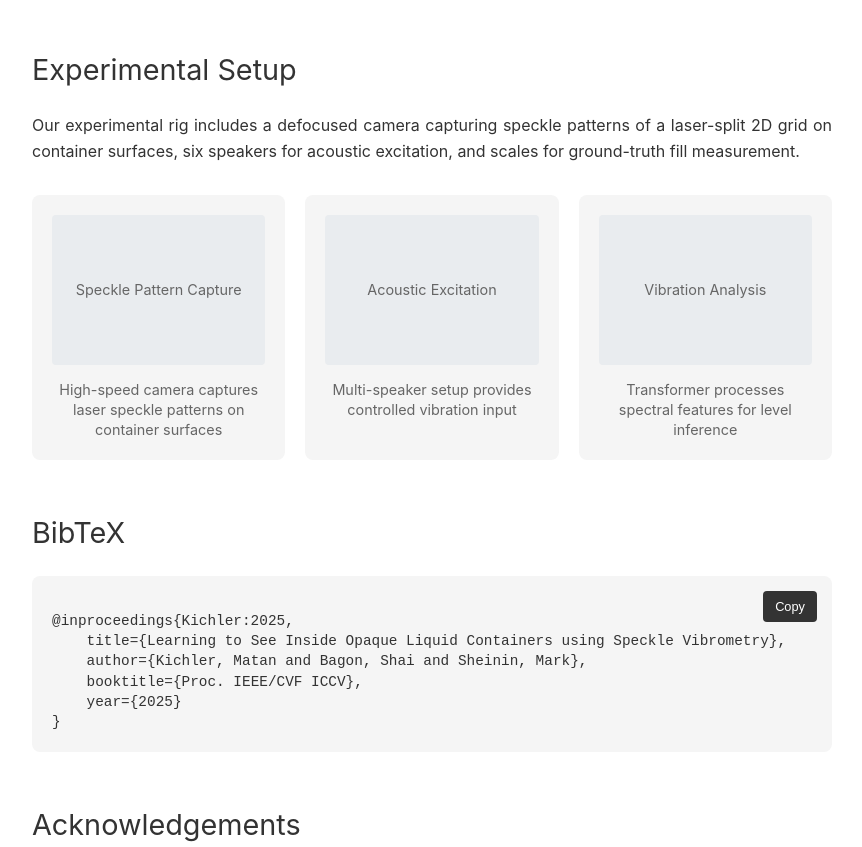
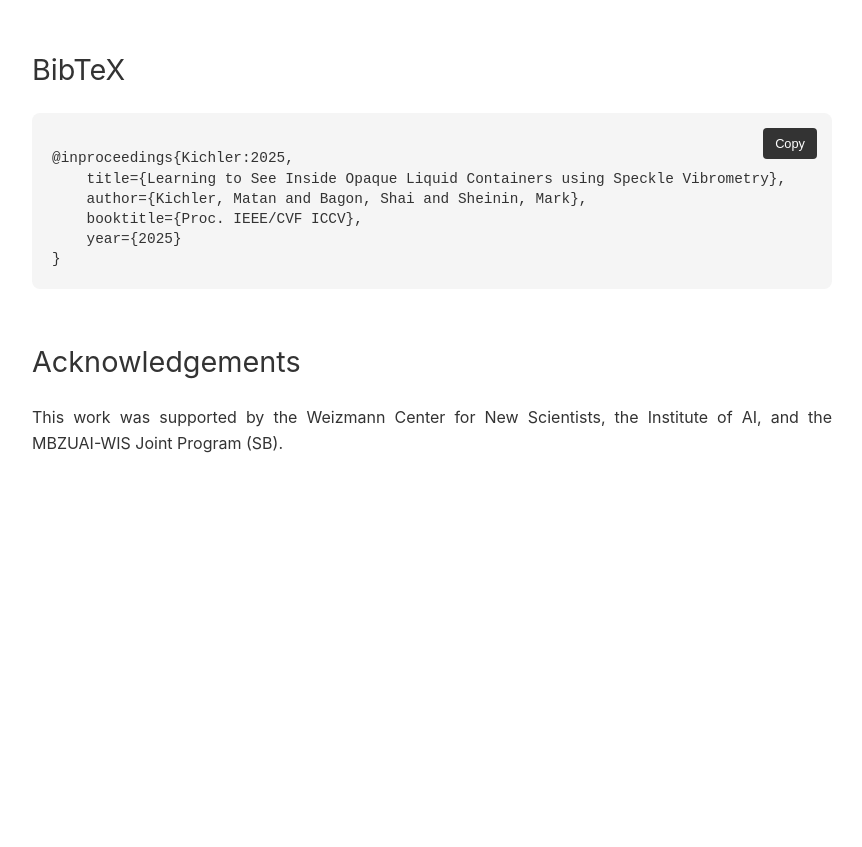
Before and after one commit to matankic/matankic.github.io, a plain HTML site: page see_inside_containers/index.html in a window 1280 px wide. Shown: the part 1673-2520 px from the top of the page, without its empty margins (208-1070 px from the left). After the commit the page ends 2220 px from the top, so only its background shows below. Drawn offline with Linux system fonts and the light colour scheme.

Commit message:
Update index.html

```diff
--- a/see_inside_containers/index.html
+++ b/see_inside_containers/index.html
@@ -483,26 +483,6 @@
             <p>The captured two-axis speckle shifts at three points per container are converted to magnitude spectra via FFT and tokenized. Our Vibration Transformer applies a shared PointTransformer per point and a ShapeTransformer to fuse multi-point features, outputting container class and fill-level predictions.</p>
         </div>
 
-        <div class="section">
-            <h2>Experimental Setup</h2>
-            <p>Our experimental rig includes a defocused camera capturing speckle patterns of a laser-split 2D grid on container surfaces, six speakers for acoustic excitation, and scales for ground-truth fill measurement.</p>
-
-            <div class="demo-grid">
-                <div class="demo-item">
-                    <div class="demo-placeholder">Speckle Pattern Capture</div>
-                    <div class="demo-caption">High-speed camera captures laser speckle patterns on container surfaces</div>
-                </div>
-                <div class="demo-item">
-                    <div class="demo-placeholder">Acoustic Excitation</div>
-                    <div class="demo-caption">Multi-speaker setup provides controlled vibration input</div>
-                </div>
-                <div class="demo-item">
-                    <div class="demo-placeholder">Vibration Analysis</div>
-                    <div class="demo-caption">Transformer processes spectral features for level inference</div>
-                </div>
-            </div>
-        </div>
-
 
     <div class="section" id="BibTeX">
         <h2>BibTeX</h2>
```
